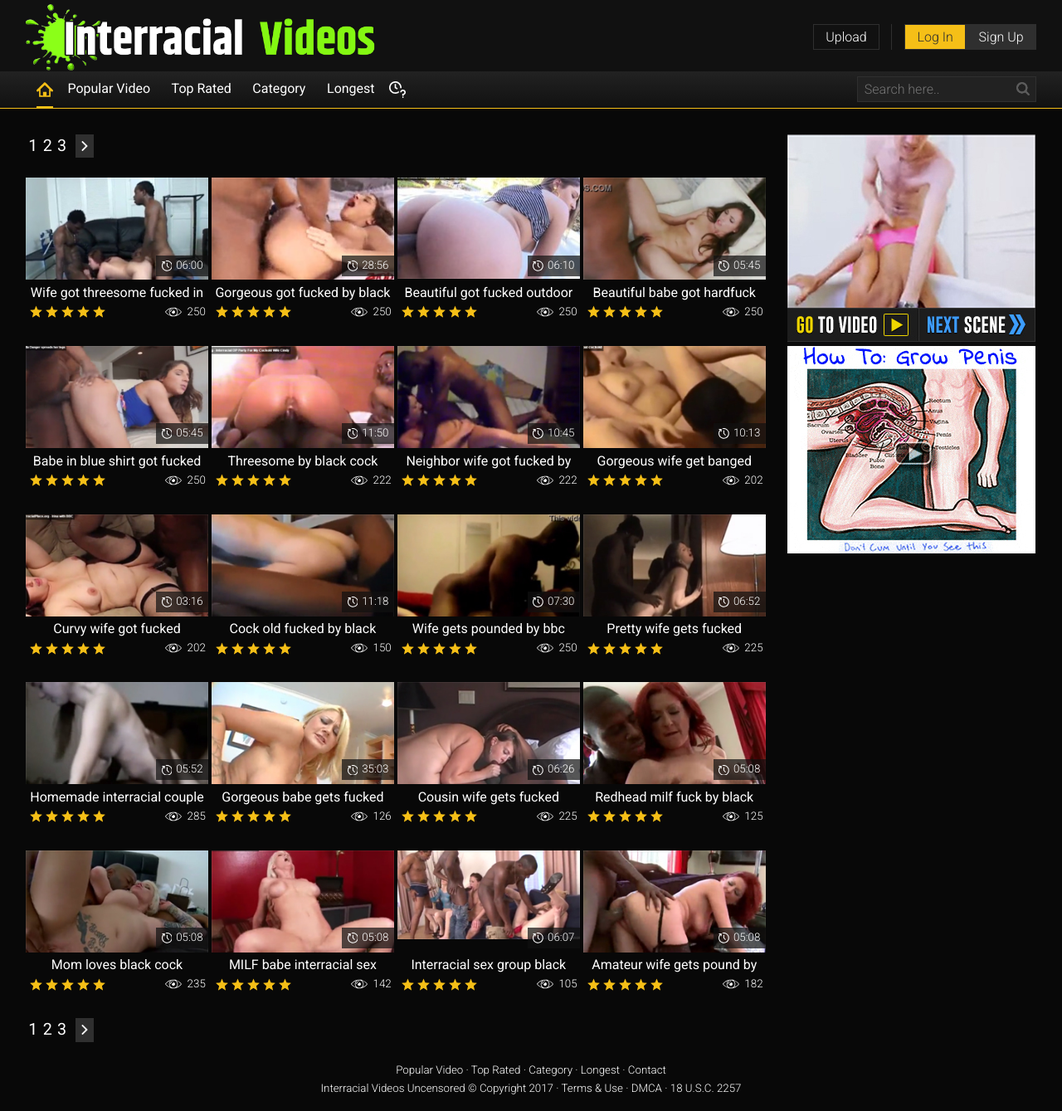
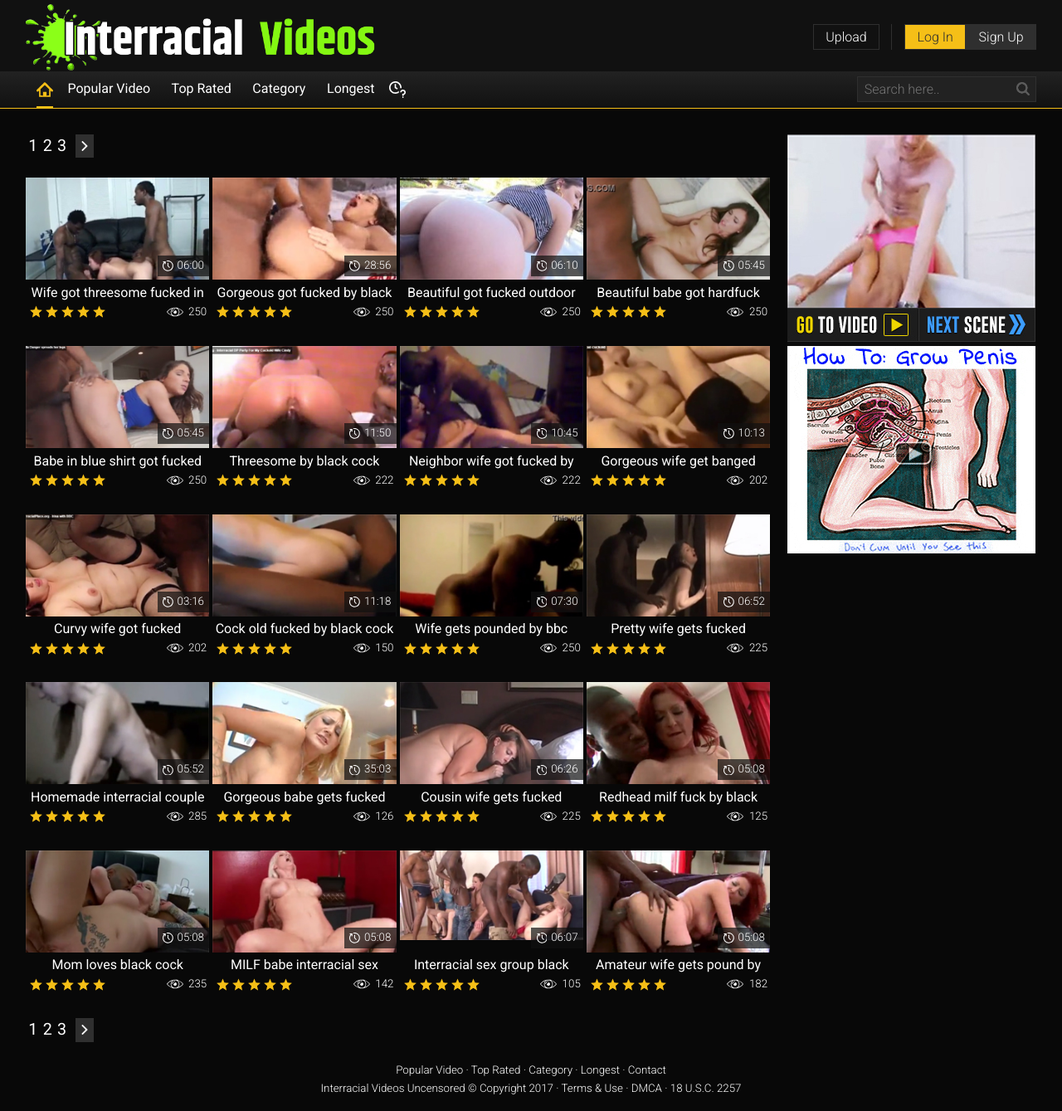
Before and after one commit to unlimitedpup/lokos312, a Jekyll site: the page built from index.html, in a window 1280 px wide. Shown: the whole page at 83% size. Built offline with Jekyll 4.4.1, drawn with Linux system fonts in a browser that asks for light colours; a script that is not in the unit is left out; the list of posts is cut into pages by our own code.

Commit message:
Add files via upload

```diff
--- a/_sass/2-base/custom-style.sass
+++ b/_sass/2-base/custom-style.sass
@@ -16,15 +16,7 @@
    padding: 4rem 1rem
    margin-left: auto
    margin-right: auto
-
-   @media screen and (min-width: 768px)
-      max-width: 750px
-
-   @media screen and (min-width: 992px)
-      max-width: 980px
-
-   @media screen and (min-width: 1200px)
-      max-width: 1250px
+   max-width: 1250px
 
 #site-main
    overflow: hidden
--- a/_sass/3-sections/posts.sass
+++ b/_sass/3-sections/posts.sass
@@ -1,18 +1,51 @@
 .posts
-   width: 900px
+   width: 100%
    float: left
    margin-bottom: -1.5rem
 
    .post-item
-      margin-bottoM: 1.5rem
-      width: 220px
+      margin-bottom: 1.5rem
+      width: 100%
       +display(inline-block)
       overflow: hidden
 
+      @media screen and (min-width: 385px)
+         width: 49%
+
+      @media screen and (min-width: 645px)
+         width: 32.9%
+
+      @media screen and (min-width: 720px)
+         width: 24.5%
+
+      @media screen and (min-width: 775px)
+         width: 24.6%
+
+      @media screen and (min-width: 950px)
+         width: 32.5%
+
+      @media screen and (min-width: 1101px)
+         width: 24.6%
+
       .img
          +position(relative)
-         height: 123px
+         height: 170px
          overflow: hidden
+
+         @media screen and (min-width: 385px)
+            height: 110px
+
+         @media screen and (min-width: 450px)
+            height: 130px
+
+         @media screen and (min-width: 500px)
+            height: 140px
+
+         @media screen and (min-width: 645px)
+            height: 110px
+
+         @media screen and (min-width: 775px)
+            height: 123px
 
          > img
             width: 100%
@@ -41,7 +74,7 @@
          .rate
             +clearfix()
             float: left
-            width: 50%
+            width: 60%
 
             span
                +display(block)
@@ -56,7 +89,7 @@
          .view
             padding-top: 2px
             float: right
-            width: 50%
+            width: 40%
             text-align: right
             @extend .smaller
 
@@ -70,15 +103,48 @@
    width: 100%
 
    .post-item
-      width: 199px
+      width: 100%
+      border: 1px solid rgba($border-color, .3)
+
+      @media screen and (min-width: 385px)
+         width: 49%
+
+      @media screen and (min-width: 500px)
+         width: 32.8%
+
+      @media screen and (min-width: 780px)
+         width: 24.5%
+
+      @media screen and (min-width: 815px)
+         width: 19.6%
+
+      @media screen and (min-width: 1170px)
+         width: 19.7%
+
+      @media screen and (min-width: 1245px)
+         width: 16.4%
 
       .img
-         height: 110px
+         height: 170px
+
+         @media screen and (min-width: 385px)
+            height: 100px
+
+         @media screen and (min-width: 500px)
+            height: 110px
+
+         @media screen and (min-width: 620px)
+            height: 120px
+
+         @media screen and (min-width: 780px)
+            height: 110px
+
+         img
+            min-height: 100%
 
       .text
          padding: .3rem .4rem .2rem
-         border: 1px solid $border-color
-         border-top: 0px
+         border-top: 1px solid rgba($border-color, .3)
          +clearfix()
 
          .title
--- a/_sass/4-layouts/page.sass
+++ b/_sass/4-layouts/page.sass
@@ -1,5 +1,6 @@
 #page
-   width: 870px
+   max-width: 900px
+   width: 100%
    float: left
 
    > p
@@ -7,3 +8,35 @@
       > a
          color: $color-alt
          border-bottom: 1px solid $color-alt
+
+@media screen and (min-width: 950px)
+   #page
+      width: 65%
+
+@media screen and (min-width: 1005px)
+   #page
+      width: 67%
+
+@media screen and (min-width: 1035px)
+   #page
+      width: 68%
+
+@media screen and (min-width: 1101px)
+   #page
+      width: 70%
+
+@media screen and (min-width: 1140px)
+   #page
+      width: 71%
+
+@media screen and (min-width: 1176px)
+   #page
+      width: 72%
+
+@media screen and (min-width: 1220px)
+   #page
+      width: 73%
+
+@media screen and (min-width: 1264px)
+   #page
+      width: 74%
--- a/_sass/4-layouts/post.sass
+++ b/_sass/4-layouts/post.sass
@@ -1,8 +1,7 @@
 #post
-   width: 900px
+   width: 100%
    float: left
    border-bottom: 1px solid $border-color
-
 
    .title
       margin: .5rem 0px
```
